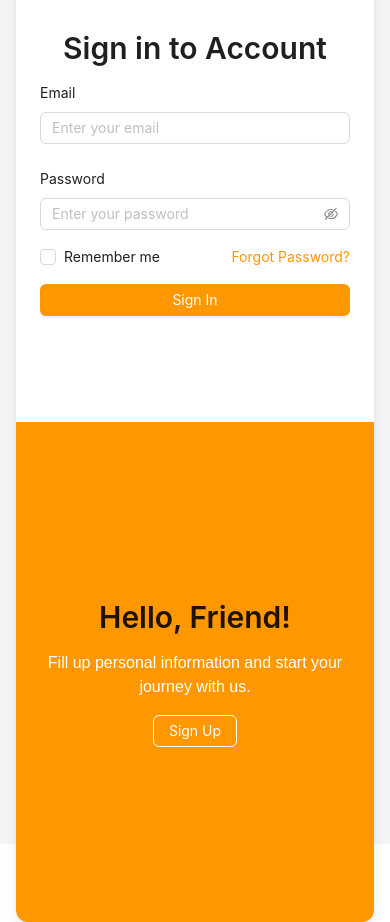
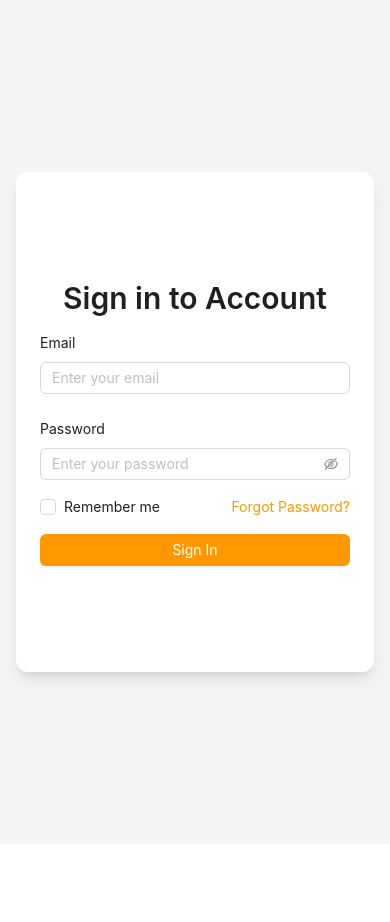
Before and after one commit to Belhajikram/NotesAppFront, a Next.js app in the folder my-app/: page /login in a window 390 px wide. After the commit the page ends 844 px from the top, so only its background shows below. Built offline with nearby package versions, Linux system fonts and the light colour scheme; no server answers.

Commit message:
Make the login form responsive

```diff
--- a/my-app/src/app/login/page.tsx
+++ b/my-app/src/app/login/page.tsx
@@ -30,7 +30,7 @@ export default function SignIn() {
     <div className="flex h-screen items-center justify-center bg-gray-100 p-4">
       <div className="w-full max-w-4xl flex flex-col md:flex-row bg-white shadow-lg rounded-xl overflow-hidden">
         {/* Left Side - Login Form */}
-        <div className="w-full md:w-1/2 p-6 md:p-12 flex flex-col justify-center min-h-[500px]">
+        <div className="w-full max-w-sm md:max-w-none md:w-1/2 p-6 md:p-12 flex flex-col justify-center min-h-[500px] mx-auto">
           <Typography.Title level={2} className="text-green-600 text-center">
             Sign in to Account
           </Typography.Title>
@@ -51,8 +51,8 @@ export default function SignIn() {
           </Form>
         </div>
 
-        {/* Right Side - Signup Section */}
-        <div className="w-full md:w-1/2 bg-[#FF9800] text-white flex flex-col justify-center items-center p-6 md:p-10 min-h-[500px]">
+        {/* Right Side - Signup Section (Hidden on Mobile) */}
+        <div className="hidden md:flex w-1/2 bg-[#FF9800] text-white flex-col justify-center items-center p-6 md:p-10 min-h-[500px]">
           <Typography.Title level={2} className="text-center">
             Hello, Friend!
           </Typography.Title>
```
